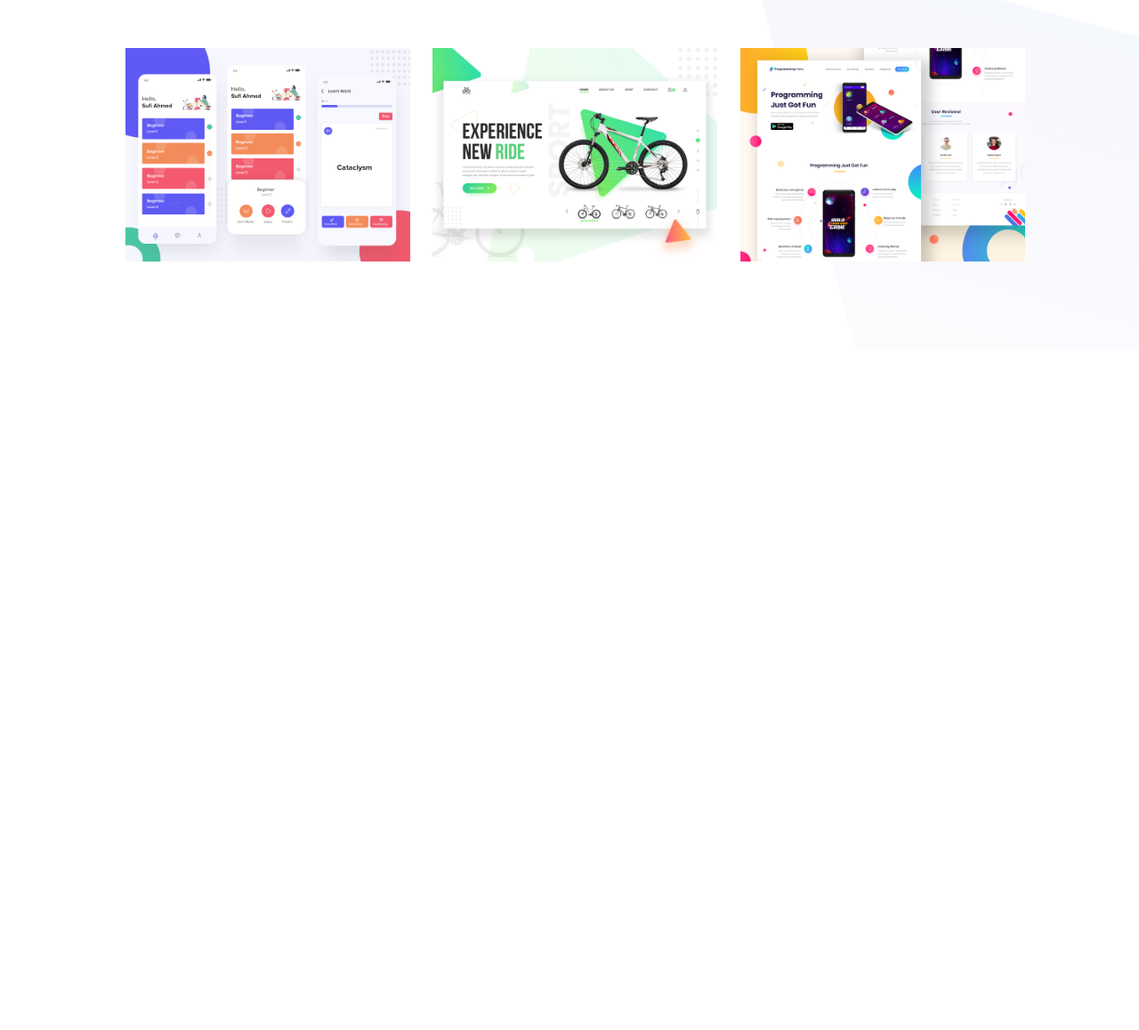
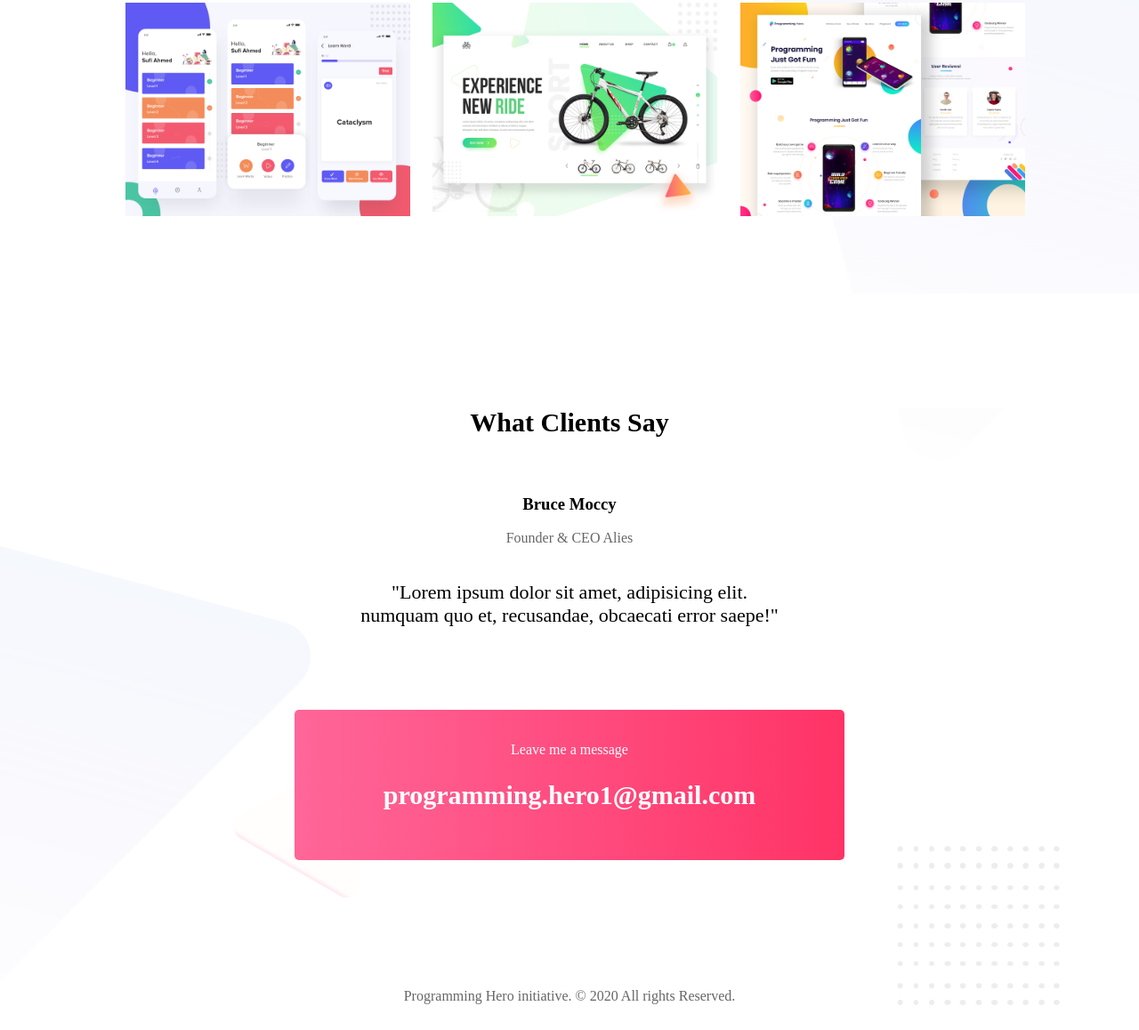
Before and after one commit to aminulsarkerbd/personal-website, a plain HTML site: page index.html in a window 1280 px wide. Shown: the part 1735-2893 px from the top of the page at 89% size. Before the commit the page ends 2128 px from the top, so only its background shows below. Drawn offline with Linux system fonts and the light colour scheme.

Commit message:
YAY! Assignment Done!

```diff
--- a/index.html
+++ b/index.html
@@ -1,5 +1,6 @@
 <!DOCTYPE html>
 <html lang="en">
+
 <head>
     <meta charset="UTF-8">
     <meta name="viewport" content="width=device-width, initial-scale=1.0">
@@ -42,4 +43,22 @@
             <img class="work-img" src="images/latest-work/work-3.jpg" alt="work-3">
         </div>
     </section>
-</body></html>
+    <footer class="footer-bg">
+        <div class="footer-top">
+            <h2>What Clients Say</h2>
+            <h3>Bruce Moccy</h3>
+            <p>Founder &amp; CEO Alies</p>
+            <h4>"Lorem ipsum dolor sit amet, adipisicing elit.<br> numquam quo et, recusandae, obcaecati error saepe!"</h4>
+            <div class="send-email">
+                <p>Leave me a message</p>
+                <h2>programming.hero1&#64;gmail.com</h2>
+            </div>
+        </div>
+        <div class="footer-bottom">
+            <p>Programming Hero initiative. &copy; 2020 All rights Reserved.</p>
+        </div>
+    </footer>
+
+</body>
+
+</html>
--- a/style.css
+++ b/style.css
@@ -62,7 +62,7 @@ p {
 .work-bg {
     background-image: url("images/latest-work-bg.png");
     background-size: cover;
-    height: 450px;
+    height: 425px;
     background-position: center;
 
 }
@@ -74,7 +74,7 @@ h2 {
 .work-title {
     font-size: 30px;
     text-align: center;
-    margin: 10% 0 3%;
+    margin: 7% 0 2%;
 }
 
 .my-work {
@@ -94,3 +94,47 @@ h2 {
 .work-right {
     margin-right: 10%;
 }
+
+.footer-bg {
+    background-image: url("images/footer-bg.png");
+    background-size: cover;
+    height: 700px;
+}
+
+.footer-top {
+    text-align: center;
+    margin-top: 10%;
+
+}
+
+.footer-top h2 {
+    margin-bottom: 5%;
+}
+
+.footer-top p {
+    text-align: center;
+}
+
+.footer-top h4 {
+    margin-top: 3%;
+    font-size: 22px;
+    font-weight: 400;
+}
+
+.send-email {
+    margin: 5% 0 10%;
+    background-image: -webkit-gradient(linear, right top, left top, from(#ff3366), to(#ff6699));
+    background-image: linear-gradient(-90deg, #ff3366, #ff6699);
+    display: inline-block;
+    padding: 20px 100px 35px;
+    color: #ffffff;
+    border-radius: 5px;
+}
+.send-email p{
+    color: #ffffff;
+}
+
+.footer-bottom p {
+    text-align: center;
+    margin-bottom: 3%;
+}
```
